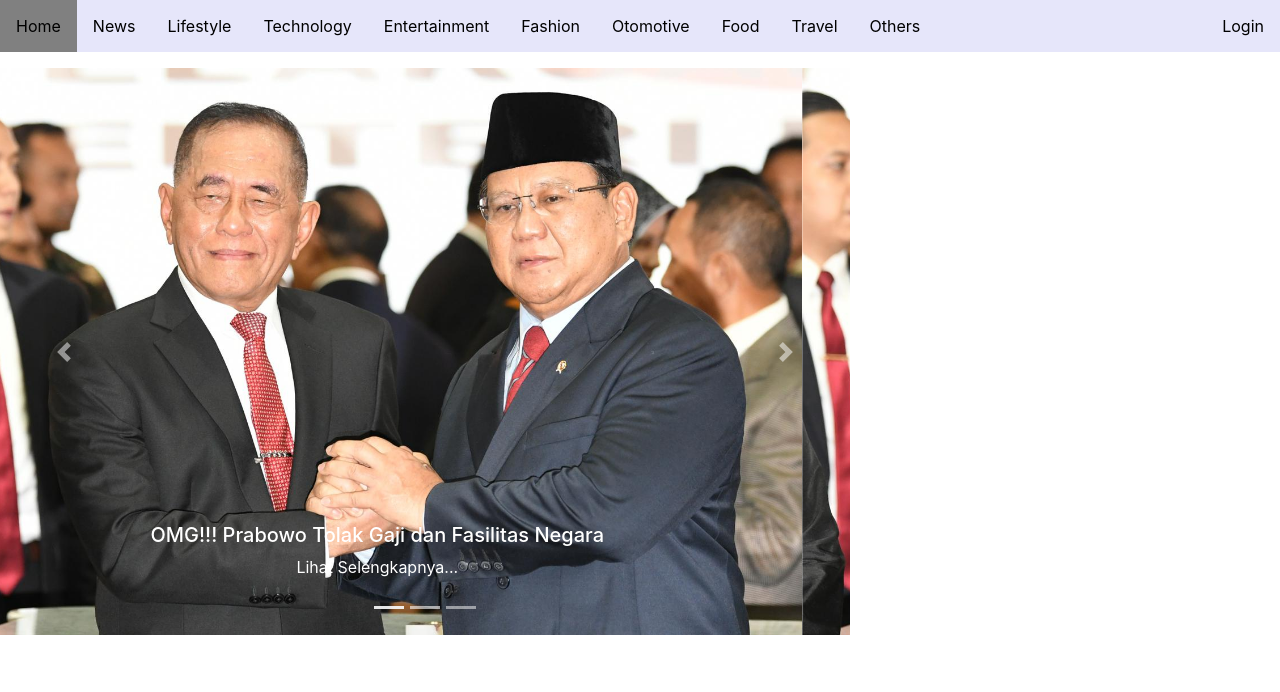
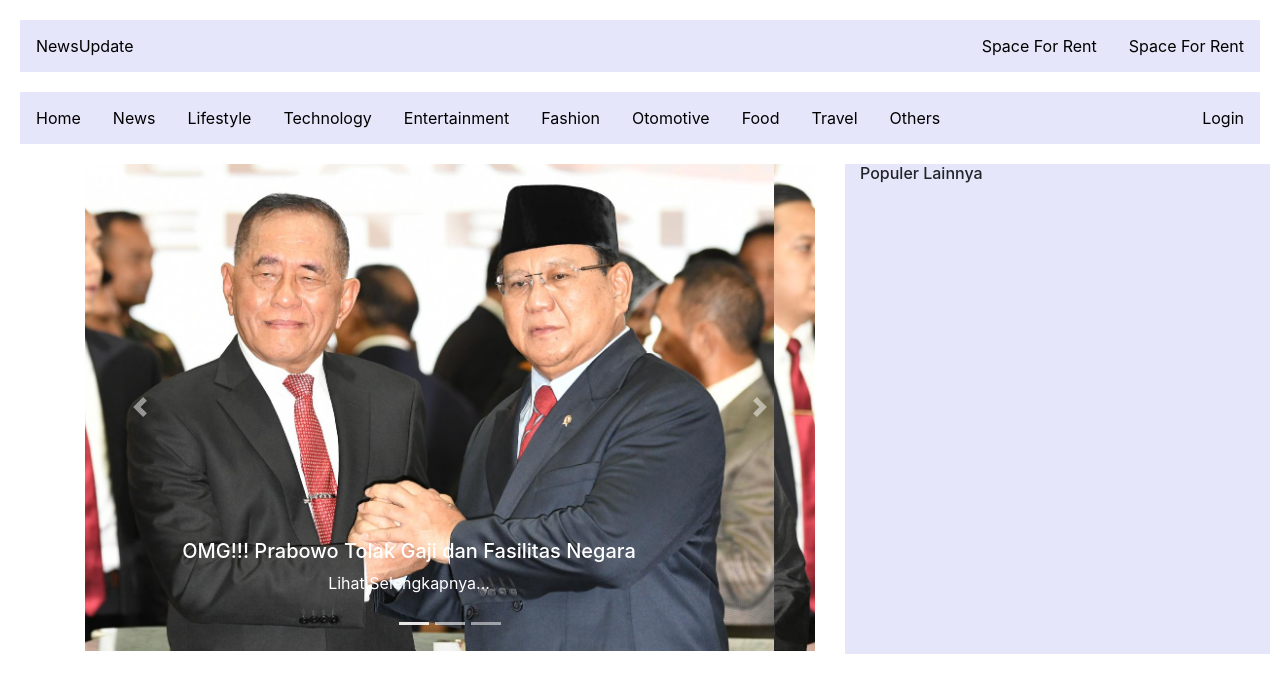
Before and after one commit to yogamhd/newswebfigma, a plain HTML site: page index.html in a window 1280 px wide. Drawn offline with nearby package versions, Linux system fonts and the light colour scheme.

Commit message:
first comment

```diff
--- a/index.html
+++ b/index.html
@@ -9,6 +9,16 @@
     <title>Home</title>
 </head>
 <body>
+    <div>
+        <div class="navigation-up">
+            <ul>
+                <a href="#">NewsUpdate</a>
+                <li style="float:right"><a class="active" href="#about">Space For Rent</a></li>
+                <li style="float:right"><a class="active" href="#about">Space For Rent</a></li>
+            </ul>
+        </div>
+    </div>
+
     <div>
         <div class="navigation">
             <ul>
@@ -27,6 +37,9 @@
         </div>
     </div>
 
+    <div class="container">
+        <div class="row">
+          <div class="col-lg-8">
               <div class="bd-example">
                   <div class="slider">
                       <div id="carouselExampleCaptions" class="carousel slide" data-ride="carousel">
@@ -69,6 +82,15 @@
                       </div>
                       </div>
                     </div>
+          </div>
+          <div class="col-lg-4">
+              <div class="container-fluid">
+                <div class="popular-others"></div>
+                  <h6>Populer Lainnya</h6>
+                </div>
+          </div>
+        </div>
+      </div>
 
 
 
--- a/style.css
+++ b/style.css
@@ -3,7 +3,7 @@ body {
 }
 
 .slider {
-    width: 850px;
+    width: 100%;
     height: 500px;
 }
 
@@ -11,7 +11,7 @@ ul {
     list-style-type: none;
     display: block;
     color: white;
-    margin: 20;
+    margin: 20px;
     padding: 0;
     text-align: left;
     text-decoration: none;
@@ -31,3 +31,9 @@ a {
 ul a:hover {
     background-color: gray;
 }
+
+.container-fluid {
+    background-color: lavender;
+    width: 425px;
+    height: 490px;
+}
```
Lines whose indentation alone changed are shown as unchanged.
